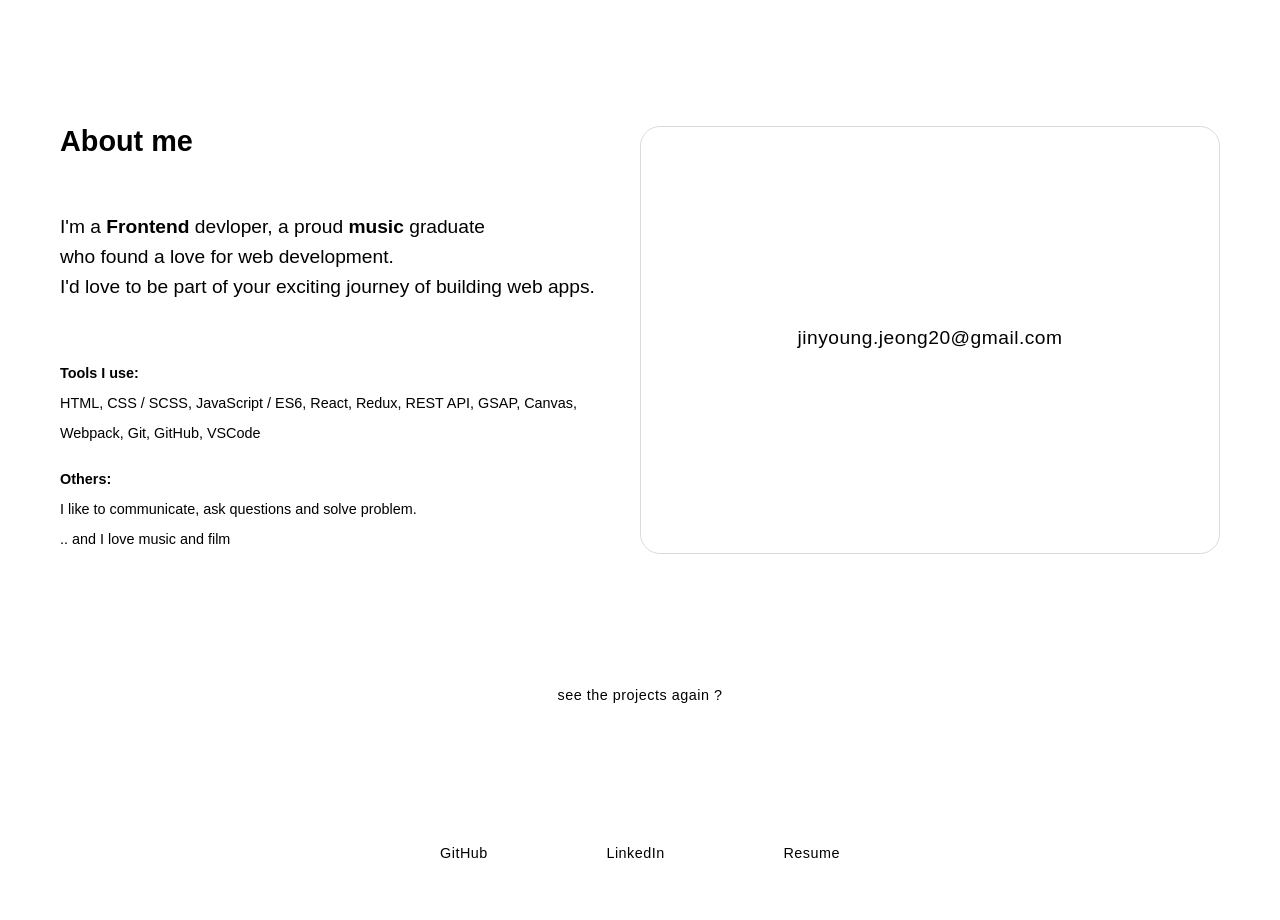
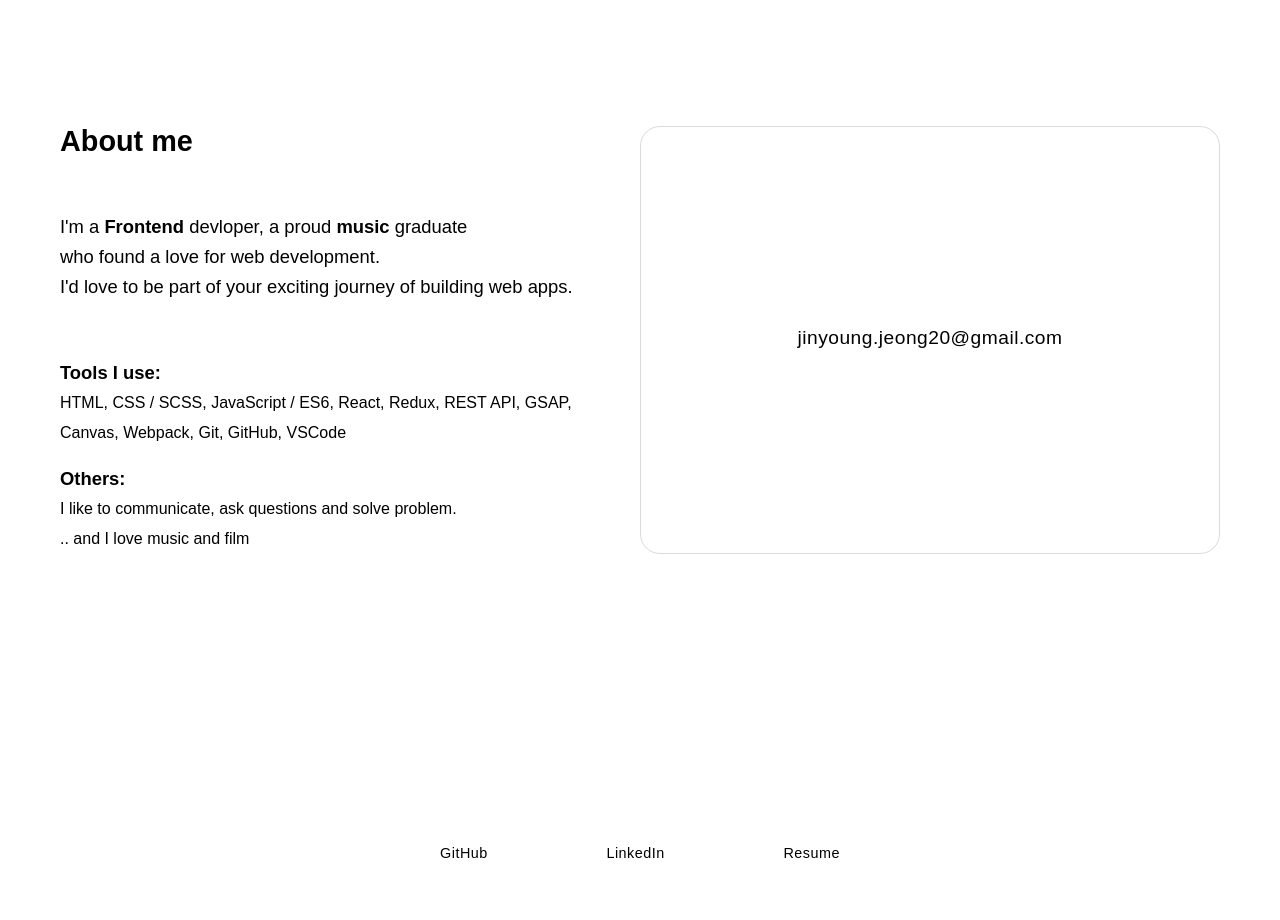
Before and after one commit to jinnn0/portfolio-v1, a React (Create React App) app: page / in a window 1280 px wide. Shown: the part 4060-4980 px from the top of the page. Built offline with nearby package versions, Linux system fonts and the light colour scheme.

Commit message:
Update minor refactoring

```diff
--- a/src/components/About.jsx
+++ b/src/components/About.jsx
@@ -5,7 +5,8 @@ const About = () => {
     <div class="about-container">
       <div class="about">
         <div className="left">
-          <h2 className="about__title">About me</h2>
+          <div className="left__inner">
+            <h2 className="title">About me</h2>
             <div className="intro">
               <div>
                 <p>
@@ -17,18 +18,20 @@ const About = () => {
             </div>
 
             <div className="skills">
+              <span>
+                <strong>Tools I use: </strong>
+              </span>
               <p>
-              <strong>Tools I use: </strong>
+                HTML, CSS / SCSS, JavaScript / ES6, React, Redux, REST API, GSAP, Canvas, Webpack, Git,
+                GitHub, VSCode
               </p>
-            <p>
-              HTML, CSS / SCSS, JavaScript / ES6, React, Redux, REST API, GSAP, Canvas, Webpack, Git, GitHub,
-              VSCode
-            </p>
-            <p>
+
+              <span>
                 <strong>Others: </strong>
-            </p>
+              </span>
               <p>I like to communicate, ask questions and solve problem.</p>
               <p>.. and I love music and film</p>
+            </div>
           </div>
         </div>
 
@@ -38,10 +41,6 @@ const About = () => {
           </a>
         </div>
       </div>
-
-      <a href="#projects" class="scroll-up">
-        <div>see the projects again ?</div>
-      </a>
     </div>
   );
 };
--- a/src/styles/components/about.scss
+++ b/src/styles/components/about.scss
@@ -1,16 +1,15 @@
 .about-container {
   min-height: 100vh;
   display: flex;
-  flex-direction: column;
   align-items: center;
-  justify-content: center;
-  position: relative;
 
   @include at800px {
     font-size: 1.2rem;
   }
 
   .about {
+    width: 100%;
+
     @include at800px {
       width: 100%;
       display: flex;
@@ -18,10 +17,11 @@
 
     .left,
     .right {
+      width: 100%;
       height: 100vh;
       display: flex;
       flex-direction: column;
-      justify-content: space-between;
+      justify-content: center;
 
       @include at800px {
         height: 428px;
@@ -29,19 +29,29 @@
       }
     }
 
-    .left {
-      font-size: 0.95rem;
+    .left__inner {
+      height: 450px;
+      display: flex;
+      flex-direction: column;
+      justify-content: space-between;
+      font-size: 0.8rem;
+      text-align: center;
       line-height: 30px;
       margin-bottom: 3rem;
-      text-align: center;
+
+      @include at500px {
+        font-size: 1rem;
+      }
 
       @include at800px {
-        font-size: 1.2rem;
+        height: 628px;
+        font-size: 1.15rem;
+        text-align: start;
         margin-bottom: 0;
-        text-align: start;
+        padding-right: 2rem;
       }
 
-      &__title {
+      .title {
         font-size: 1.2rem;
         text-align: center;
 
@@ -56,8 +66,15 @@
       }
 
       .skills {
-        font-size: 0.9rem;
+        p {
+          width: 85%;
+          margin: 0 auto;
 
+          @include at800px {
+            width: 100%;
+            font-size: 1rem;
+          }
+        }
         p:nth-child(2) {
           margin-bottom: 1rem;
         }
@@ -71,14 +88,4 @@
       border-radius: 20px;
     }
   }
-
-  .scroll-up {
-    font-size: 0.9rem;
-    margin-top: 6rem;
-
-    @include at800px {
-      position: absolute;
-      bottom: 2rem;
-    }
-  }
 }
```
Lines whose indentation alone changed are shown as unchanged.
